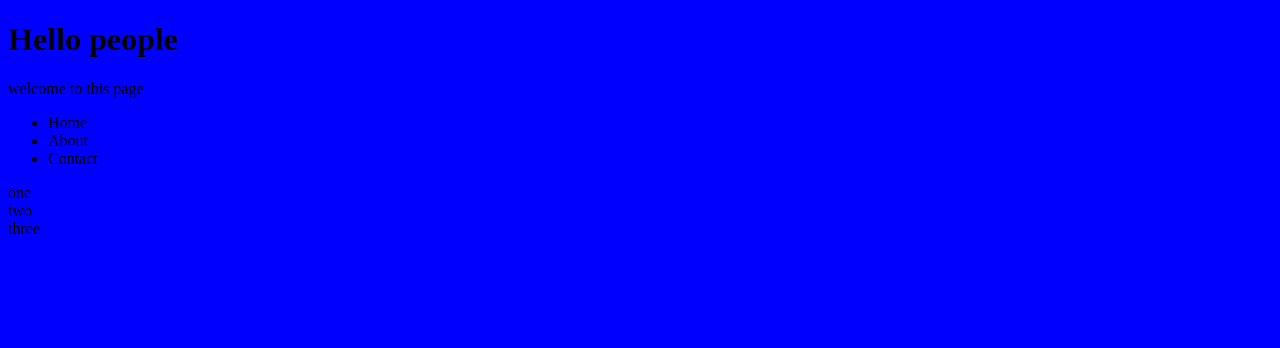
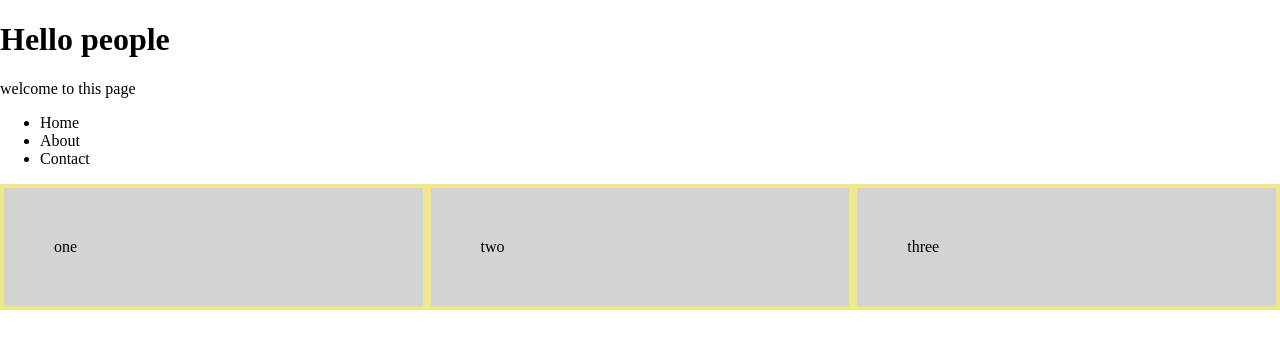
Before and after one commit to ChrisL119/github-practice, a plain HTML site: page index.html in a window 1280 px wide. Drawn offline with Linux system fonts and the light colour scheme.

Commit message:
git commit -m'updated main.css'

```diff
--- a/main.css
+++ b/main.css
@@ -1,3 +1,24 @@
-*{
-    background-color: blue;
+* {
+    box-sizing: border-box;
 }
+
+body {
+    margin: 0;
+}
+
+.clear-fix::after{
+    clear: both;
+    content: ' ';
+    display: block;
+}
+.cotainer{
+    border: 3px  solid burlywood;
+}
+
+.column{
+    border: 4px solid khaki;
+    float: left;
+    width: 33.33%;
+    background-color: lightgrey;
+    padding: 50px;
+}
```
